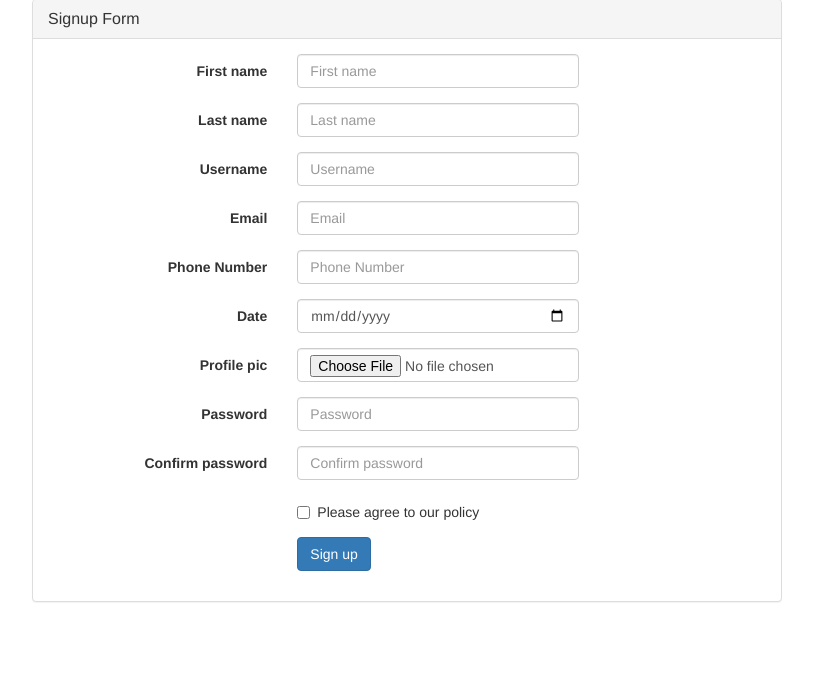
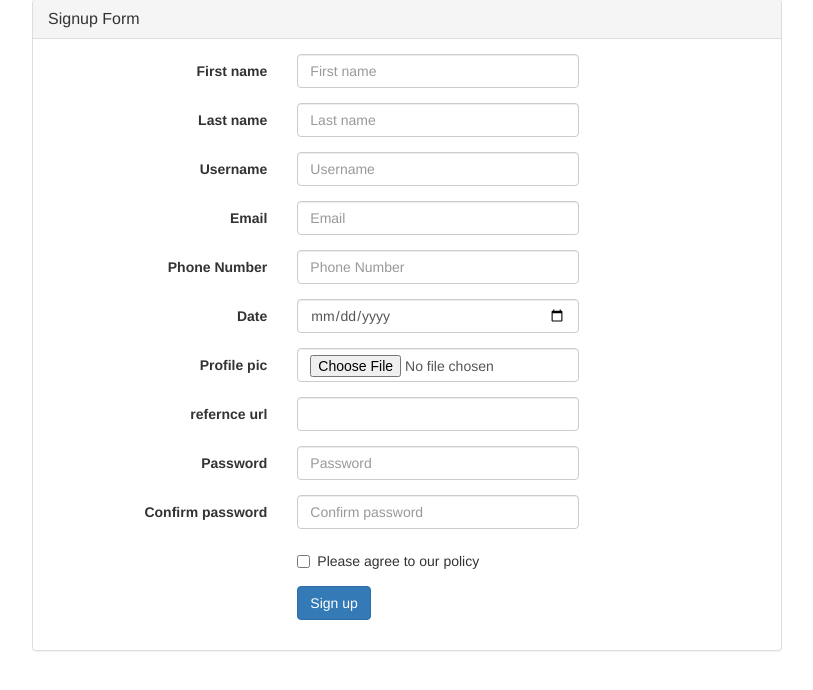
Before and after one commit to daljit2192/lab1, a PHP site: page / in a window 1280 px wide. Shown: the part 71-761 px from the top of the page, without its empty margins (233-1046 px from the left). Run offline with PHP 8.4, Linux system fonts and the light colour scheme.

Commit message:
Four HTML check and Three JS checks

```diff
--- a/assets/js/custom.js
+++ b/assets/js/custom.js
@@ -1,54 +1,55 @@
-$(function() {
-    //check for phon number
+$(function(){
+
     jQuery.validator.addMethod("phoneUS", function(phone_number, element) {
-    phone_number = phone_number.replace(/\s+/g, "");
-    return this.optional(element) || phone_number.length > 9 &&
+        phone_number = phone_number.replace(/\s+/g, "");
+        return this.optional(element) || phone_number.length > 9 &&
         phone_number.match(/^(\+?1-?)?(\([2-9]\d{2}\)|[2-9]\d{2})-?[2-9]\d{2}-?\d{4}$/);
     }, "Please specify a valid phone number");
-
-    jQuery.validator.addMethod("alphanumeric", function(value, element) {
-        return this.optional(element) || /^\w+$/i.test(value);
-    }, "Letters, numbers, and underscores only please");
-
-    $.validator.addMethod('filesize', function (value, element, param) {
-        return this.optional(element) || (element.files[0].size <= param)
-    }, 'File size must be less than {0}');
-
-     $("form[name='signup']").validate({
+    $("form[name='signup']").validate({
         rules: {
+            firstname: "required",
+            lastname: "required",
+            email: {
+                required: true,
+                email: true
+            },
+            password: {
+                required: true,
+                minlength: 5
+            },
+            confirm_password: {
+                required: true,
+                minlength: 5,
+                equalTo: "#password"
+            },
             phone_number: {
                 required: true,
                 phoneUS:true,
                 maxlength:10,
                 minlength:10
             },
-            agree: "required",
-            username: {
-                required: true,
-                maxlength: 15,
-                alphanumeric: true
-            },
-            profile_pic: {
-                required: true,
-                filesize:2
-            }
+            agree: "required"
         },
         messages: {
+            firstname: "Please enter your first name",
+            lastname: "Please enter your last name",
+            password: {
+                required: "Please provide a password",
+                minlength: "Your password must be at least 5 characters long"
+            },
+            email: "Please enter a valid email address",
+            confirm_password: {
+                required: "Please provide a password",
+                minlength: "Your password must be at least 5 characters long",
+                equalTo: "Please enter the same password as above"
+            },
             phone_number: {
                 required: "Please provide a phone number",
                 matches: "Please enter the valid phone number",
                 minlength: "Your phone number must be of 10 numbers",
                 maxlength: "Your phone number must be of 10 numbers",
             },
-            agree: "Please accept our policy",
-            username: {
-                required: "Please provide a phone number",
-                maxlength: "Username cannot be more than 15 chracters"
-            },
-            profile_pic: {
-                required: "Please provide a provide a profile picture",
-                filesize: "File size is greater than 2MB"
-            },
+            agree: "Please accept our policy"
 
         },
         errorElement: "em",
--- a/index.php
+++ b/index.php
@@ -35,7 +35,7 @@
                                 <div class="form-group">
                                     <label class="col-sm-4 control-label" for="username">Username</label>
                                     <div class="col-sm-5">
-                                        <input type="text" class="form-control" id="username" name="username" placeholder="Username" required/>
+                                        <input type="text" class="form-control" id="username" name="username" placeholder="Username" pattern="[a-zA-Z0-9]+" required/>
                                     </div>
                                 </div>
 
@@ -49,7 +49,7 @@
                                 <div class="form-group">
                                     <label class="col-sm-4 control-label" for="email">Phone Number</label>
                                     <div class="col-sm-5">
-                                        <input type="text" class="form-control" id="phone_number" name="phone_number" placeholder="Phone Number" minlength="10" maxlength="10" required />
+                                        <input type="text" class="form-control" id="phone_number" name="phone_number" placeholder="Phone Number" minlength="10" maxlength="10" pattern="\d{3}[\-]\d{3}[\-]\d{4}" required />
                                     </div>
                                 </div>
                                 <div class="form-group">
@@ -66,11 +66,17 @@
                                         <input type="file" class="form-control" id="profile_pic" name="profile_pic" accept="doc,pdf,rtf,docx" required />
                                     </div>
                                 </div>
+                                <div class="form-group">
+                                    <label class="col-sm-4 control-label" for="url">refernce url</label>
+                                    <div class="col-sm-5">
+                                        <input type="url" class="form-control" id="url" name="url" required />
+                                    </div>
+                                </div>
 
                                 <div class="form-group">
                                     <label class="col-sm-4 control-label" for="password">Password</label>
                                     <div class="col-sm-5">
-                                        <input type="password" class="form-control" id="password" name="password" placeholder="Password" required />
+                                        <input type="password" class="form-control" id="password" name="password" placeholder="Password" pattern="(?=^.{8,}$)((?=.*\d)|(?=.*\W+))(?![.\n])(?=.*[A-Z])(?=.*[a-z]).*$" required />
                                     </div>
                                 </div>
 
```
